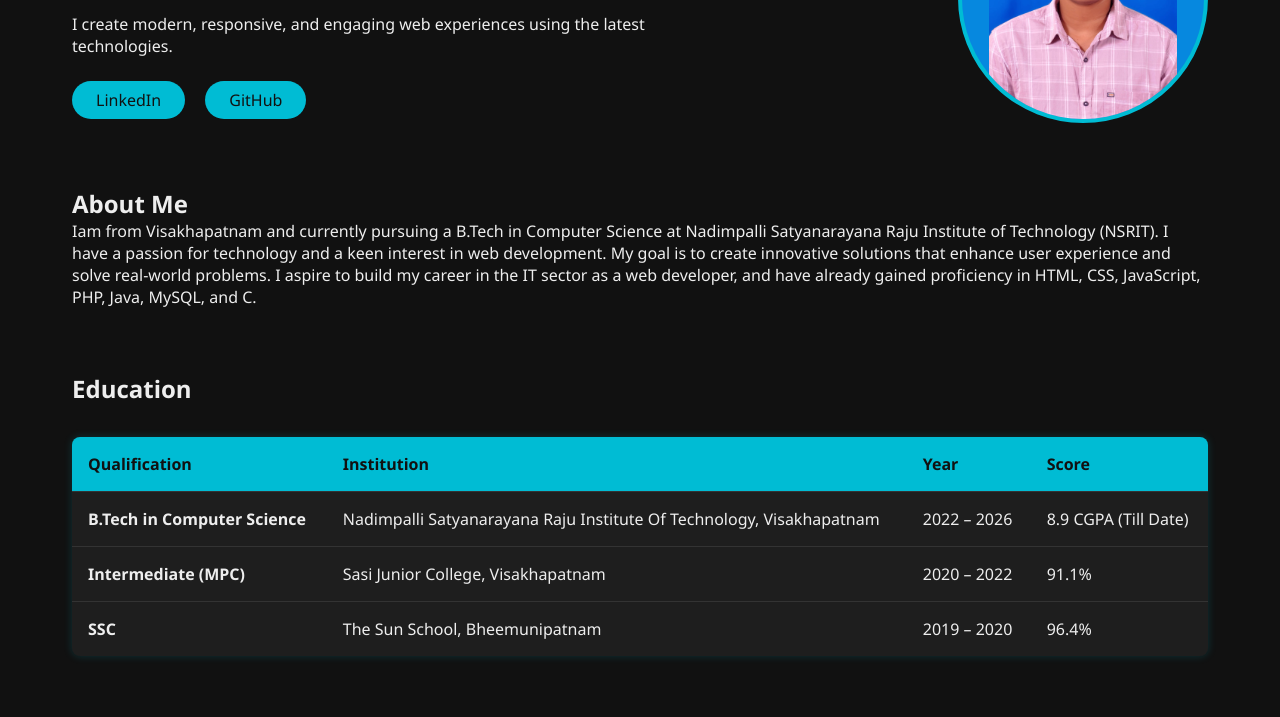
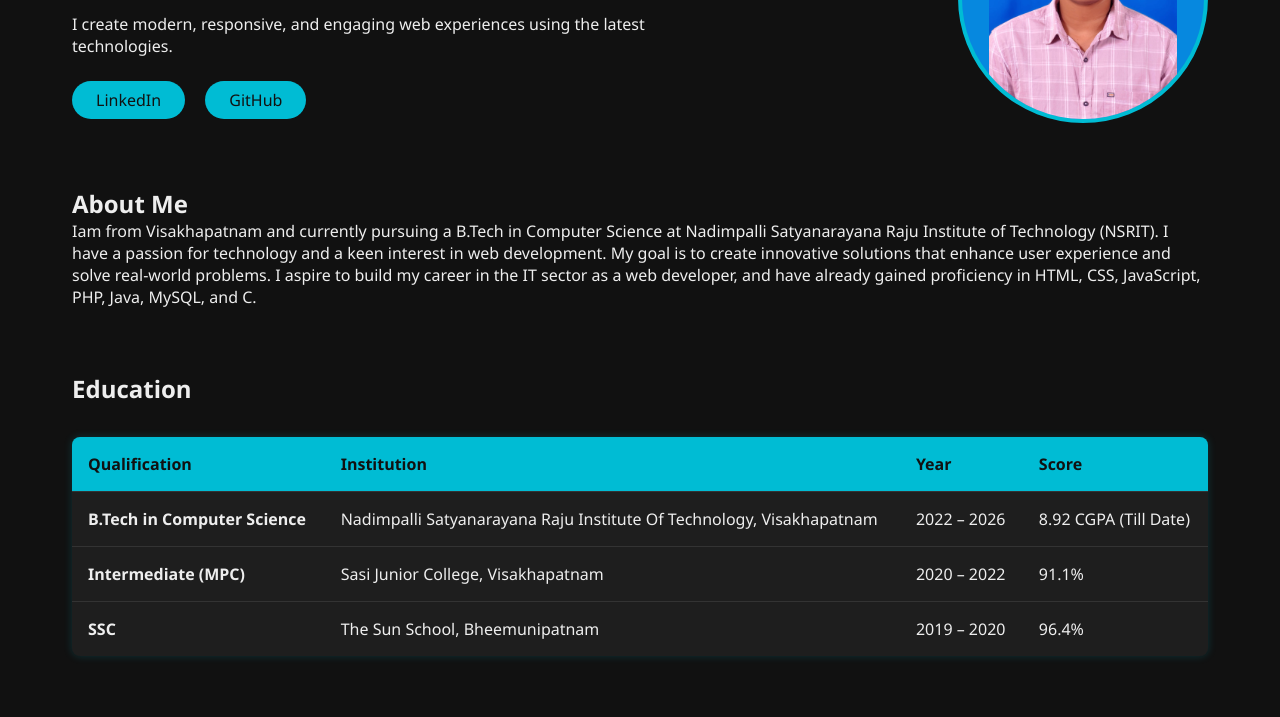
Before and after one commit to Nikhilesh1307/Portfolio, a plain HTML site: page index.html in a window 1280 px wide. Shown: the part 310-1027 px from the top of the page. Drawn offline with Linux system fonts and the light colour scheme.

Commit message:
Update index.html

```diff
--- a/index.html
+++ b/index.html
@@ -62,7 +62,7 @@
         <td><strong>B.Tech in Computer Science</strong></td>
         <td>Nadimpalli Satyanarayana Raju Institute Of Technology, Visakhapatnam</td>
         <td>2022 – 2026</td>
-        <td>8.9 CGPA (Till Date)</td>
+        <td>8.92 CGPA (Till Date)</td>
       </tr>
       <tr>
         <td><strong>Intermediate (MPC)</strong></td>
```
